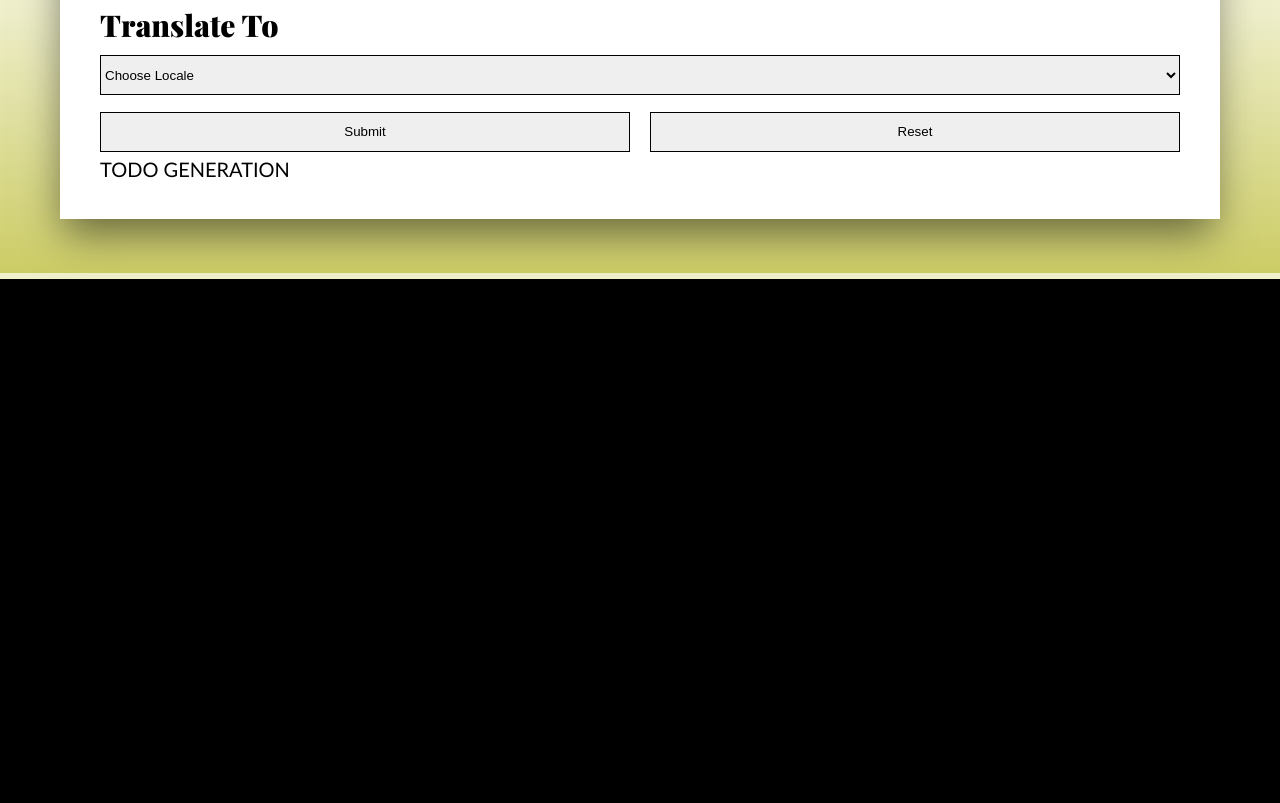
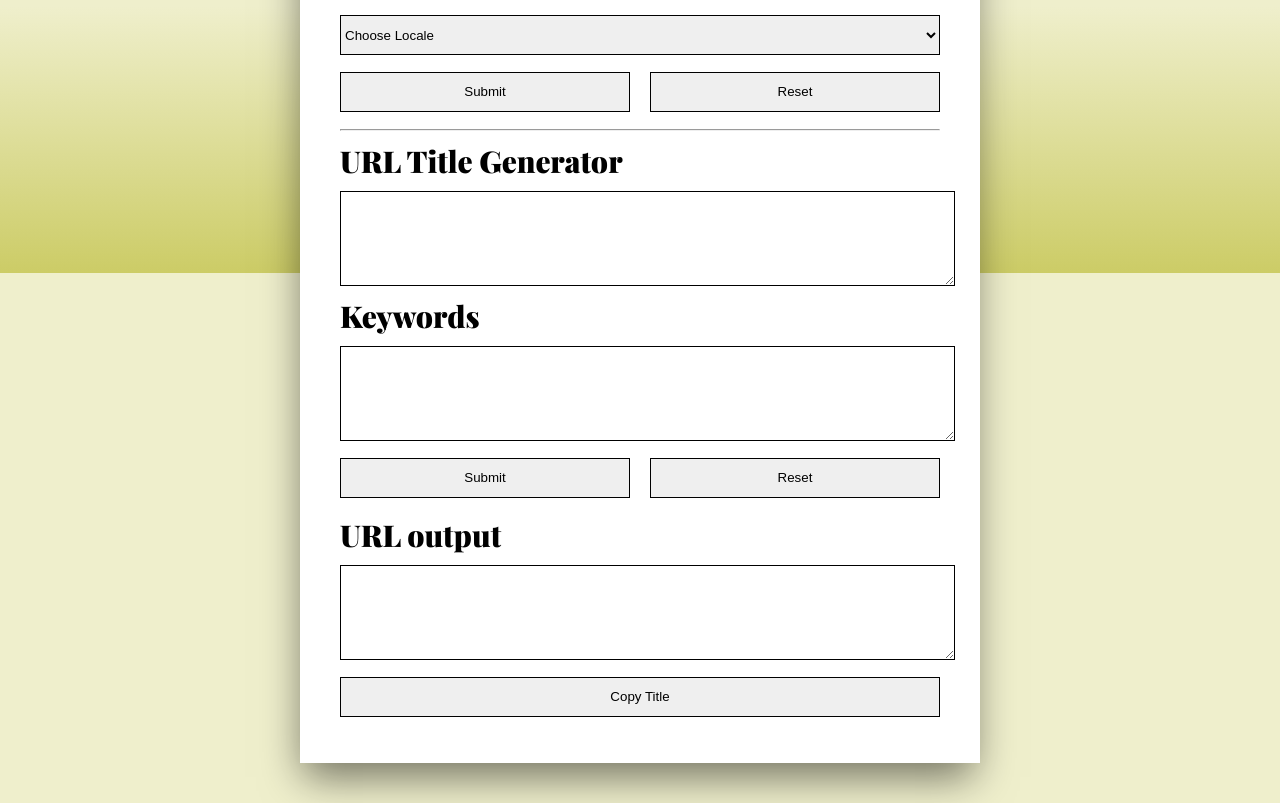
Before and after one commit to seriouslysean/hackathon-open-ai-translation, a Nuxt app: page / in a window 1280 px wide. Shown: the part 527-1330 px from the top of the page. Before the commit the page ends 806 px from the top, so only its background shows below. Built offline with nearby package versions, Linux system fonts and the light colour scheme.

Commit message:
starting url title generator

```diff
--- a/app.vue
+++ b/app.vue
@@ -1,7 +1,4 @@
 <script setup>
-// import styles from './global.css?inline'
-// import custom from './custom.css?inline'
-
 const languages = ref([
   { name: 'Choose Locale', locale: '', selected: true },
   { name: 'English (en-GB)', locale: 'en-GB' },
@@ -32,12 +29,26 @@ async function onSubmit() {
   translation.value = translatedText.value;
 }
 
+async function onSubmitURL() {
+  alert('url submit');
+}
+
 function onCopy() {
   if (location.protocol !== 'https:') {
     alert('Copy will only work over https');
     return;
   }
   navigator.clipboard.writeText(translation.value);
+}
+
+function onCopyURL() {
+  if (location.protocol !== 'https:') {
+    alert('Copy will only work over https');
+    return;
+  }
+
+  alert('copy url not built yet');
+  navigator.clipboard.writeText('TODO');
 }
 
 onMounted(() => {
@@ -79,9 +90,28 @@ onMounted(() => {
         </div>
       </section>
 
+      <hr />
+
       <!-- translate -->
       <section class="generation">
-        TODO GENERATION
+          <form @submit.prevent="onSubmitURL">
+            <label for="url">URL Title Generator</label>
+            <textarea ref="url" type="text" name="text" v-model="url"></textarea>
+
+            <label for="keywords">Keywords</label>
+            <textarea ref="keywords" type="text" name="text" v-model="keywords"></textarea>
+
+            <div class="buttons">
+              <button type="submit">Submit</button>
+              <button type="reset">Reset</button>
+            </div>
+
+            <label for="text-translated">URL output</label>
+            <textarea name="text-translated" class="text-translated" readonly>{{ translation }}</textarea>
+            <div class="buttons">
+              <button @click="onCopyURL">Copy Title</button>
+            </div>
+          </form>
       </section>
     </main>
   </div>
@@ -89,6 +119,11 @@ onMounted(() => {
 
 <style lang="scss">
 @use "~/assets/scss/global.scss";
+
+.container {
+    max-width: 600px;
+    margin: 0 auto;
+}
 
 .translation {
   border-top: 2px dotted var(--bg-outline);
```
